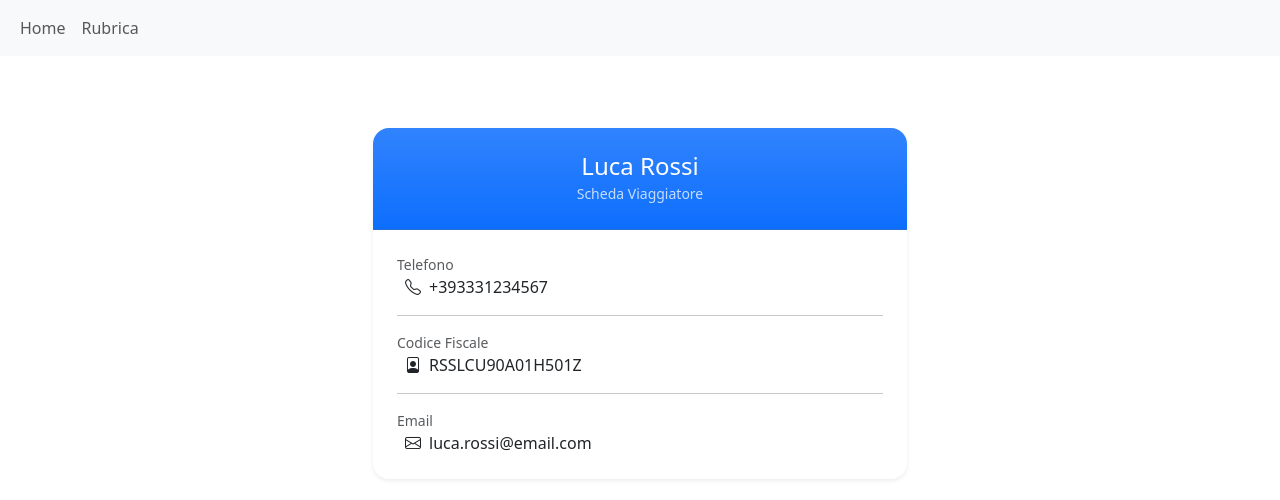
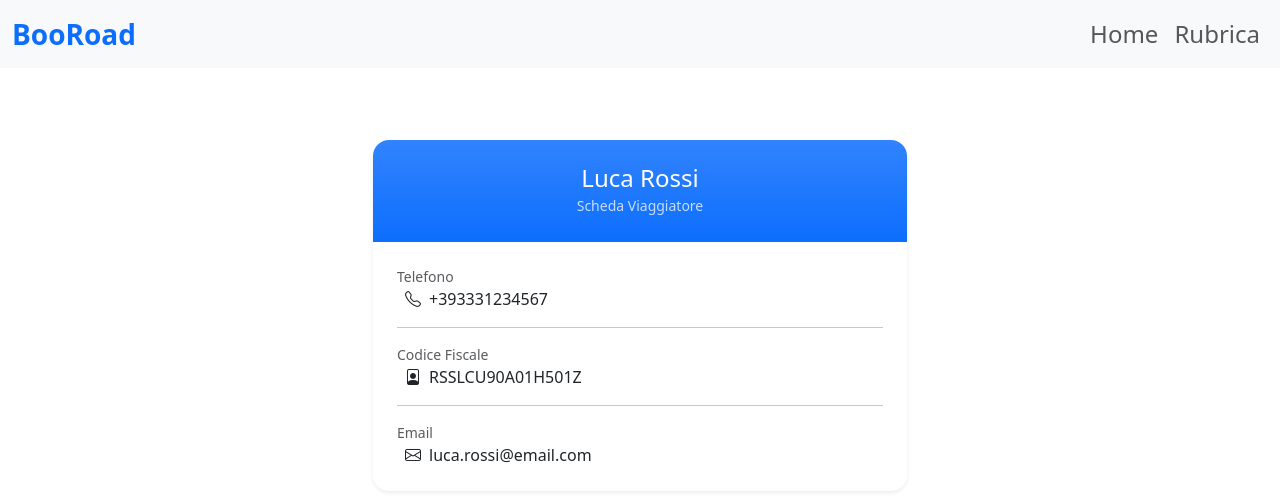
Before and after one commit to MhZ9191/soft-skill-project, a React (Vite) app: page /traveler/1 in a window 1280 px wide. Shown: the top 500 px of the page. Built offline with nearby package versions, Linux system fonts and the light colour scheme.

Commit message:
change NavBar UI

```diff
--- a/src/layouts/DefaultLayout.jsx
+++ b/src/layouts/DefaultLayout.jsx
@@ -7,11 +7,12 @@ export default function DefaultLayout() {
     <>
       <nav className="navbar navbar-expand-lg bg-body-tertiary">
         <div className="container-fluid">
-          <div className="navbar-nav">
-            <Link className="nav-link" aria-current="page" to="/">
+          <span className="text-primary navbar-brand fs-3 fw-semibold">BooRoad</span>
+          <div className="navbar-nav ms-auto d-flex">
+            <Link className="nav-link fs-4 fw-medium" aria-current="page" to="/">
               Home
             </Link>
-            <Link className="nav-link" aria-current="page" to="/address-book">
+            <Link className="nav-link fs-4 fw-medium" aria-current="page" to="/address-book">
               Rubrica
             </Link>
           </div>
--- a/src/pages/HomePage.jsx
+++ b/src/pages/HomePage.jsx
@@ -1,5 +1,5 @@
 import { useNewTrav } from "../contexts/newtravelerContext";
-import { Link } from "react-router-dom";
+import { Link } from "react-router";
 export default function HomePage() {
   const { viaggi } = useNewTrav();
   // Funzione per formattare la data in stile italiano
@@ -12,7 +12,7 @@ export default function HomePage() {
       {/* Intestazione */}
       <header className="d-flex justify-content-between align-items-center mb-5 border-bottom pb-4">
         <div>
-          <h1 className="fw-bold text-primary">I Miei Viaggi</h1>
+          <h1 className="fw-bold text-primary">BooRoad Travel</h1>
           <p className="text-muted mb-0">
             Seleziona una destinazione per visualizzare i contatti dei
             partecipanti.
```
